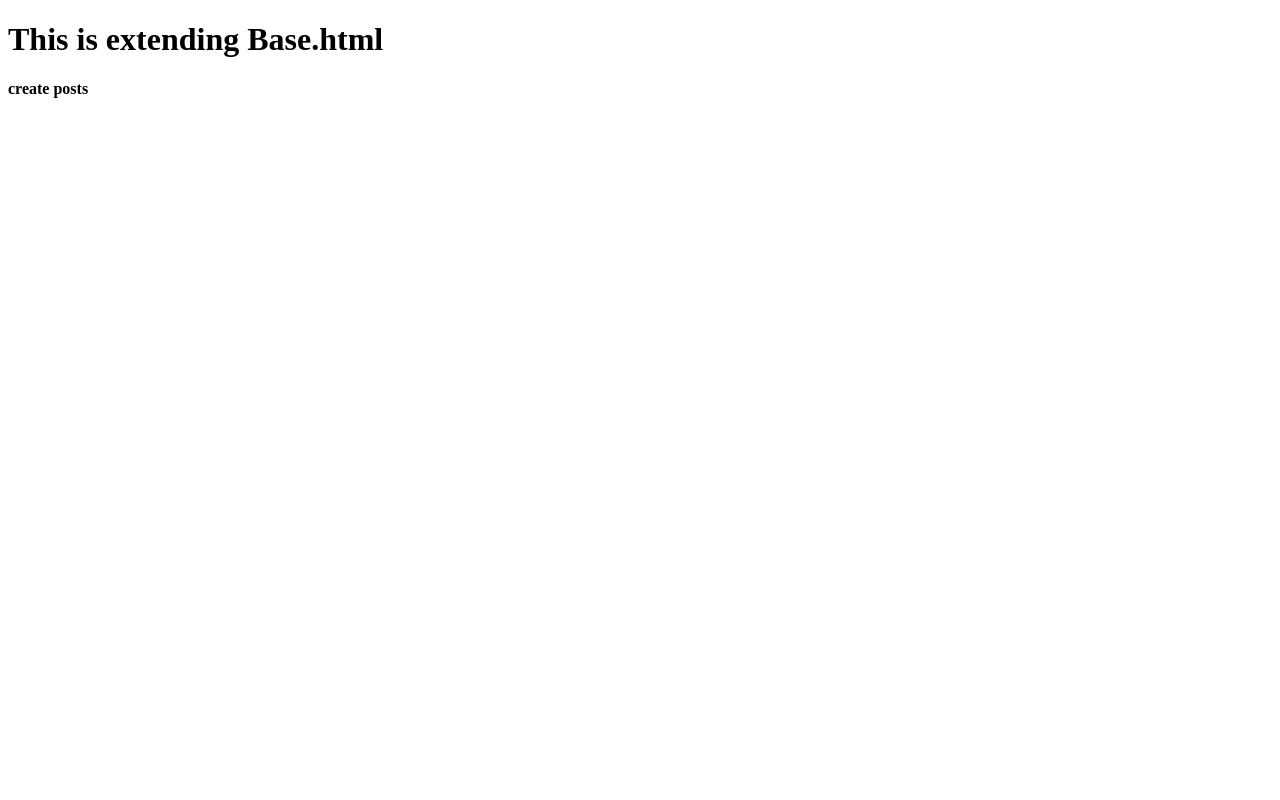
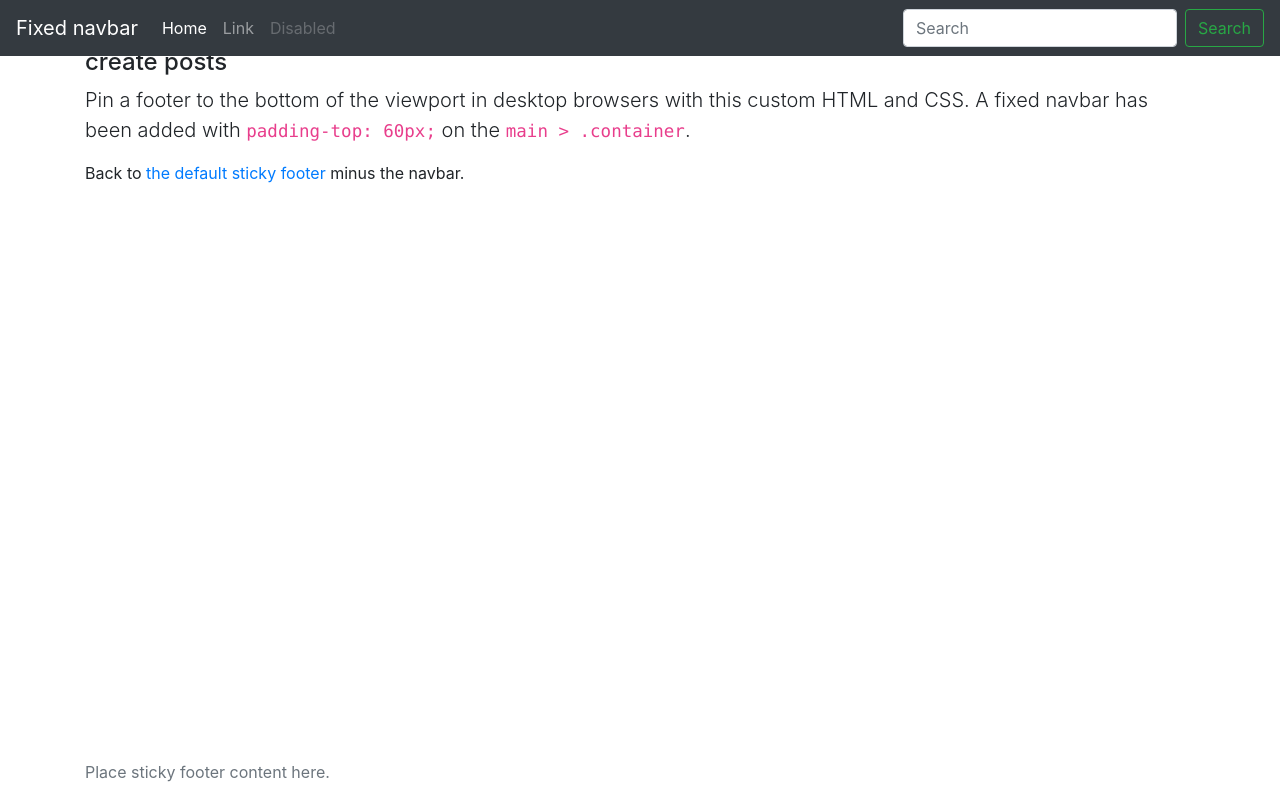
Before and after one commit to mpum31310/DjangoBlogger, a Django app: page /blog-new in a window 1280 px wide. Run offline with Django 3.2, Linux system fonts and the light colour scheme; some libraries are stand-ins or nearby versions.

Commit message:
Update base.html

```diff
--- a/my_attempt/templates/base.html
+++ b/my_attempt/templates/base.html
@@ -1,13 +1,91 @@
-<!DOCTYPE html>
-<html lang="en">
-<head>
-    <meta charset="UTF-8">
-    <meta name="viewport" content="width=device-width, initial-scale=1.0">
-    <meta http-equiv="X-UA-Compatible" content="ie=edge">
-    <title>Document</title>
-</head>
-<body>
-    <h1>This is extending Base.html</h1>
-    {%block content%} {%endblock%}
-</body>
+
+<!doctype html>
+<html lang="en" class="h-100">
+  <head>
+    <meta charset="utf-8">
+    <meta name="viewport" content="width=device-width, initial-scale=1, shrink-to-fit=no">
+    <meta name="description" content="">
+    <meta name="author" content="Mark Otto, Jacob Thornton, and Bootstrap contributors">
+    <meta name="generator" content="Jekyll v3.8.6">
+    <title>Sticky Footer Navbar Template · Bootstrap</title>
+
+    <link rel="canonical" href="https://getbootstrap.com/docs/4.4/examples/sticky-footer-navbar/">
+
+    <!-- Bootstrap core CSS -->
+<link href="/docs/4.4/dist/css/bootstrap.min.css" rel="stylesheet" integrity="sha384-Vkoo8x4CGsO3+Hhxv8T/Q5PaXtkKtu6ug5TOeNV6gBiFeWPGFN9MuhOf23Q9Ifjh" crossorigin="anonymous">
+
+    <!-- Favicons -->
+<link rel="apple-touch-icon" href="/docs/4.4/assets/img/favicons/apple-touch-icon.png" sizes="180x180">
+<link rel="icon" href="/docs/4.4/assets/img/favicons/favicon-32x32.png" sizes="32x32" type="image/png">
+<link rel="icon" href="/docs/4.4/assets/img/favicons/favicon-16x16.png" sizes="16x16" type="image/png">
+<link rel="manifest" href="/docs/4.4/assets/img/favicons/manifest.json">
+<link rel="mask-icon" href="/docs/4.4/assets/img/favicons/safari-pinned-tab.svg" color="#563d7c">
+<link rel="icon" href="/docs/4.4/assets/img/favicons/favicon.ico">
+<meta name="msapplication-config" content="/docs/4.4/assets/img/favicons/browserconfig.xml">
+<meta name="theme-color" content="#563d7c">
+
+
+    <style>
+      .bd-placeholder-img {
+        font-size: 1.125rem;
+        text-anchor: middle;
+        -webkit-user-select: none;
+        -moz-user-select: none;
+        -ms-user-select: none;
+        user-select: none;
+      }
+
+      @media (min-width: 768px) {
+        .bd-placeholder-img-lg {
+          font-size: 3.5rem;
+        }
+      }
+    </style>
+    <!-- Custom styles for this template -->
+    <link href="sticky-footer-navbar.css" rel="stylesheet">
+  </head>
+  <body class="d-flex flex-column h-100">
+    <header>
+  <!-- Fixed navbar -->
+  <nav class="navbar navbar-expand-md navbar-dark fixed-top bg-dark">
+    <a class="navbar-brand" href="#">Fixed navbar</a>
+    <button class="navbar-toggler" type="button" data-toggle="collapse" data-target="#navbarCollapse" aria-controls="navbarCollapse" aria-expanded="false" aria-label="Toggle navigation">
+      <span class="navbar-toggler-icon"></span>
+    </button>
+    <div class="collapse navbar-collapse" id="navbarCollapse">
+      <ul class="navbar-nav mr-auto">
+        <li class="nav-item active">
+          <a class="nav-link" href="#">Home <span class="sr-only">(current)</span></a>
+        </li>
+        <li class="nav-item">
+          <a class="nav-link" href="#">Link</a>
+        </li>
+        <li class="nav-item">
+          <a class="nav-link disabled" href="#" tabindex="-1" aria-disabled="true">Disabled</a>
+        </li>
+      </ul>
+      <form class="form-inline mt-2 mt-md-0">
+        <input class="form-control mr-sm-2" type="text" placeholder="Search" aria-label="Search">
+        <button class="btn btn-outline-success my-2 my-sm-0" type="submit">Search</button>
+      </form>
+    </div>
+  </nav>
+</header>
+
+<!-- Begin page content -->
+<main role="main" class="flex-shrink-0">
+  <div class="container">
+    <h1 class="mt-5">{%block content%} {%endblock%}</h1>
+    <p class="lead">Pin a footer to the bottom of the viewport in desktop browsers with this custom HTML and CSS. A fixed navbar has been added with <code>padding-top: 60px;</code> on the <code>main &gt; .container</code>.</p>
+    <p>Back to <a href="/docs/4.4/examples/sticky-footer/">the default sticky footer</a> minus the navbar.</p>
+  </div>
+</main>
+
+<footer class="footer mt-auto py-3">
+  <div class="container">
+    <span class="text-muted">Place sticky footer content here.</span>
+  </div>
+</footer>
+<script src="https://code.jquery.com/jquery-3.4.1.slim.min.js" integrity="sha384-J6qa4849blE2+poT4WnyKhv5vZF5SrPo0iEjwBvKU7imGFAV0wwj1yYfoRSJoZ+n" crossorigin="anonymous"></script>
+      <script>window.jQuery || document.write('<script src="/docs/4.4/assets/js/vendor/jquery.slim.min.js"><\/script>')</script><script src="/docs/4.4/dist/js/bootstrap.bundle.min.js" integrity="sha384-6khuMg9gaYr5AxOqhkVIODVIvm9ynTT5J4V1cfthmT+emCG6yVmEZsRHdxlotUnm" crossorigin="anonymous"></script></body>
 </html>
```
